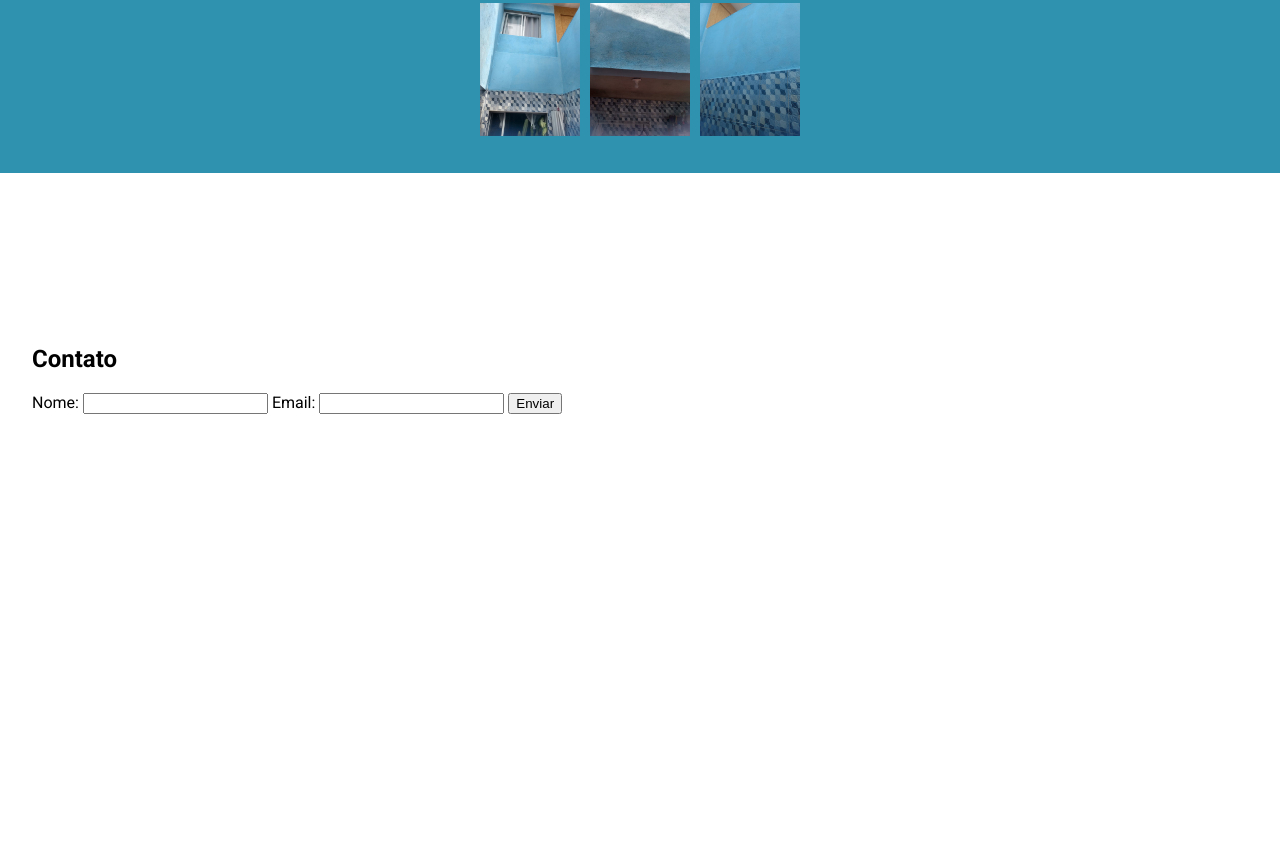
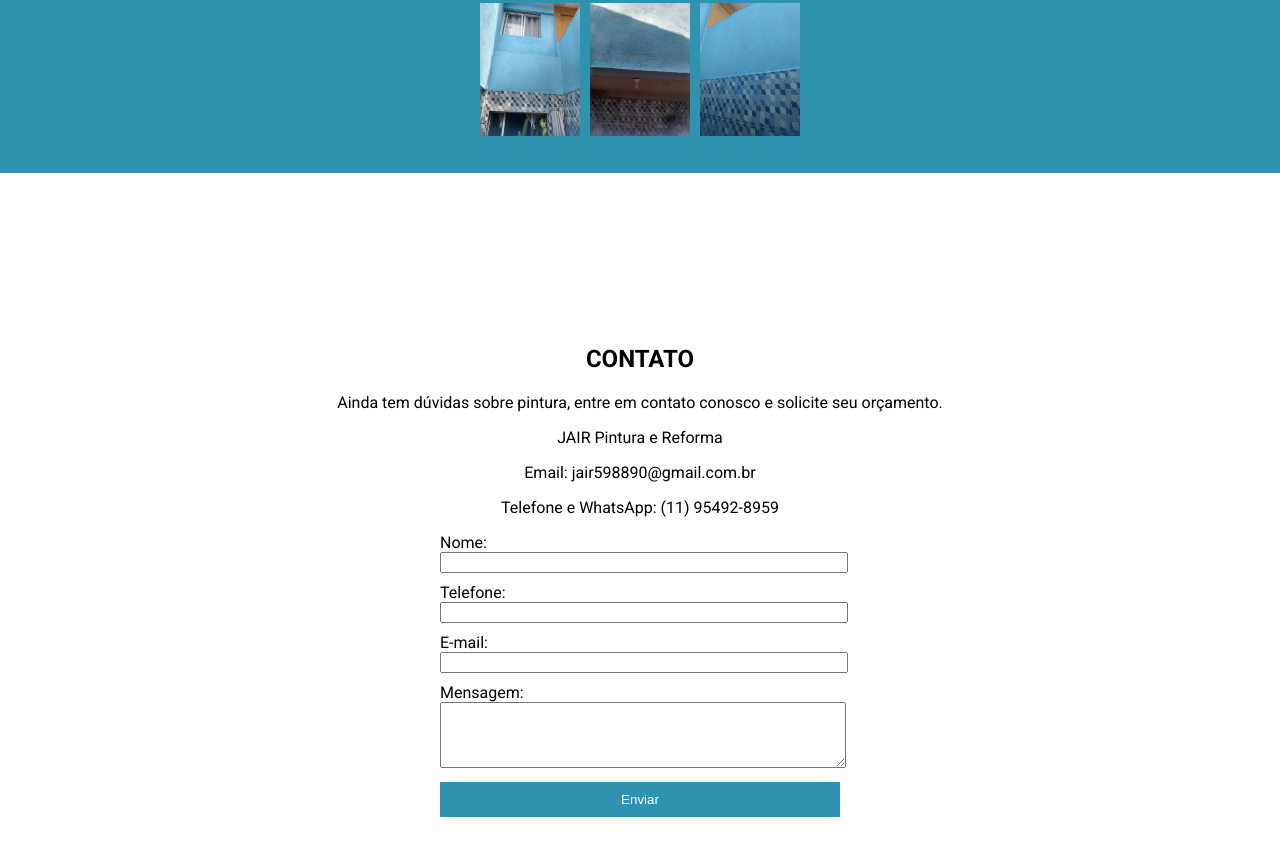
Before and after one commit to Marcus-Vinicius-Dev/site-de-pintura, a plain HTML site: page index.html in a window 1280 px wide. Shown: the part 1386-2242 px from the top of the page. Before the commit the page ends 1832 px from the top, so only its background shows below. Drawn offline with nearby package versions, Linux system fonts and the light colour scheme.

Commit message:
cotanto ainda rústico

```diff
--- a/css/styles.css
+++ b/css/styles.css
@@ -21,7 +21,7 @@ header {
 }
 
 .logo img {
-    max-height: 100px;
+    max-height: 150px;
 }
 
 nav ul {
@@ -132,14 +132,20 @@ section {
     right: 10px;
 }
 
+section#contato {
+    margin-bottom: 100px; /* Adiciona margem na parte inferior da seção de contato */
+}
+
 footer {
-    background: #333;
+    /* Mantém a posição fixa do rodapé */
+    position: fixed;
+    bottom: 0;
+    width: 100%;
+    background-color: #333;
     color: white;
     text-align: center;
     padding: 1rem;
-    position: fixed;
-    bottom: 0;
-    width: 100%;
+    z-index: 999; /* Garante que o rodapé fique acima dos outros conteúdos, se necessário */
 }
 
 /* Responsividade */
--- a/index.html
+++ b/index.html
@@ -44,15 +44,29 @@
         </div>
     </section>
     <section id="contato">
-        <h2>Contato</h2>
-        <form>
-            <label for="name">Nome:</label>
-            <input type="text" id="name" name="name">
-            <label for="email">Email:</label>
-            <input type="email" id="email" name="email">
-            <button type="submit">Enviar</button>
+        <h2 style="text-align: center;">CONTATO</h2>
+        <p style="text-align: center;">Ainda tem dúvidas sobre pintura, entre em contato conosco e solicite seu orçamento.</p>
+        <p style="text-align: center;">JAIR Pintura e Reforma</p>
+        <p style="text-align: center;">Email: jair598890@gmail.com.br</p>
+        <p style="text-align: center;">Telefone e WhatsApp: (11) 95492-8959</p>
+
+        <form style="margin: 0 auto; max-width: 400px;">
+            <label for="nome">Nome:</label>
+            <input type="text" id="nome" name="nome" style="width: 100%; margin-bottom: 10px;">
+
+            <label for="telefone">Telefone:</label>
+            <input type="text" id="telefone" name="telefone" style="width: 100%; margin-bottom: 10px;">
+
+            <label for="email">E-mail:</label>
+            <input type="email" id="email" name="email" style="width: 100%; margin-bottom: 10px;">
+
+            <label for="mensagem">Mensagem:</label>
+            <textarea id="mensagem" name="mensagem" rows="4" style="width: 100%; margin-bottom: 10px;"></textarea>
+
+            <button type="submit" style="width: 100%; background-color: #2F92AF; color: white; padding: 10px; border: none; cursor: pointer;">Enviar</button>
         </form>
     </section>
+
     <footer>
         <p>&copy; 2024 Empresa de Pintura</p>
     </footer>
```
